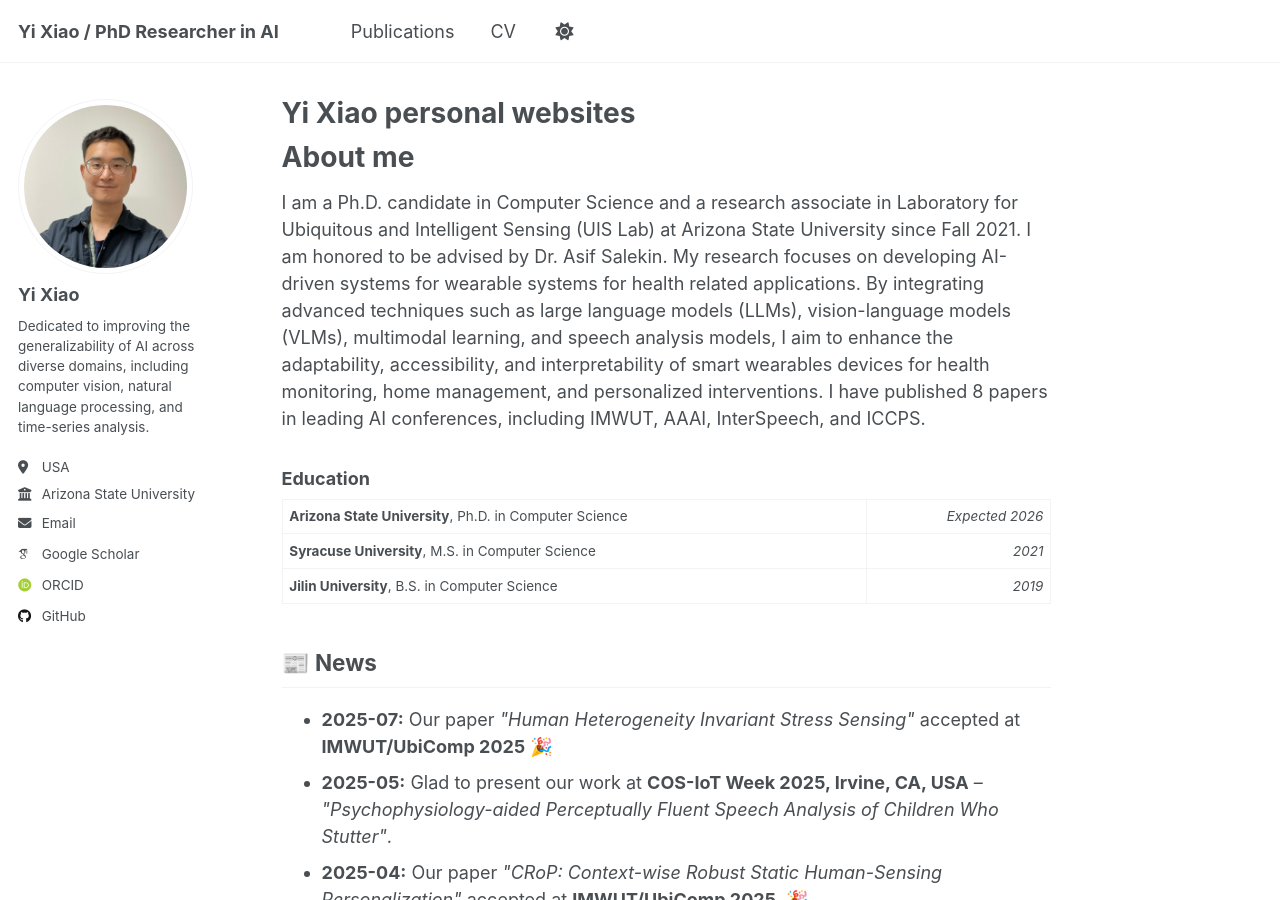
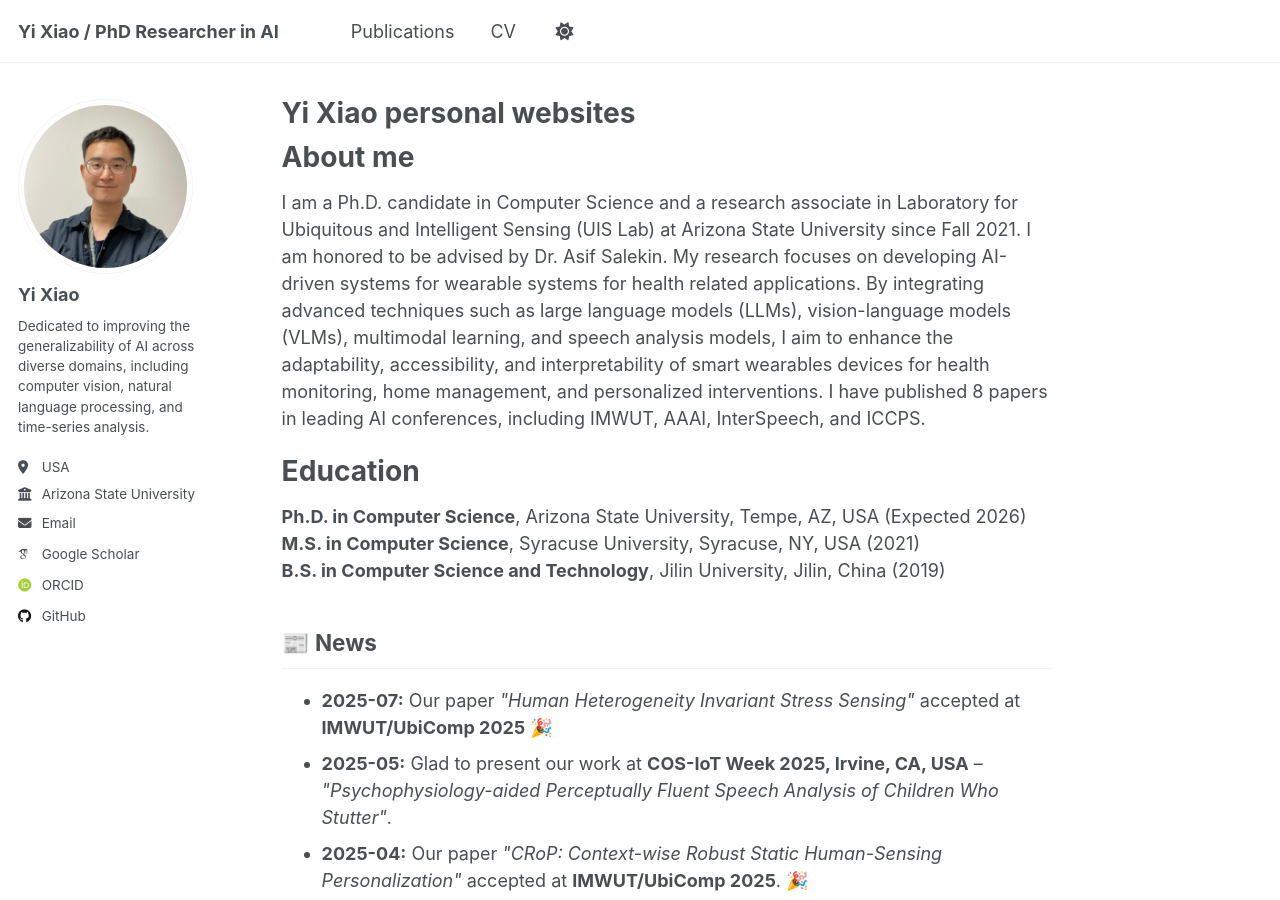
Before and after one commit to yxiao54/yxiao54.github.io, a Jekyll site: the page built from _pages/about.md, in a window 1280 px wide and 900 px high. Built offline with Jekyll 4.4.1, drawn with Linux system fonts in a browser that asks for light colours; some web fonts are replaced; a script that is not in the unit is left out.

Commit message:
Update about.md

```diff
--- a/_pages/about.md
+++ b/_pages/about.md
@@ -12,23 +12,11 @@ About me
 ======
 I am a Ph.D. candidate in Computer Science and a research associate in Laboratory for Ubiquitous and Intelligent Sensing (UIS Lab) at Arizona State University since Fall 2021. I am honored to be advised by Dr. Asif Salekin. My research focuses on developing AI-driven systems for wearable systems for health related applications. By integrating advanced techniques such as large language models (LLMs), vision-language models (VLMs), multimodal learning, and speech analysis models, I aim to enhance the adaptability, accessibility, and interpretability of smart wearables devices for health monitoring, home management, and personalized interventions. I have published 8 papers in leading AI conferences, including IMWUT, AAAI, InterSpeech, and ICCPS.
 
-
-### Education
-
-<table>
-  <tr>
-    <td><strong>Arizona State University</strong>, Ph.D. in Computer Science</td>
-    <td align="right"><em>Expected 2026</em></td>
-  </tr>
-  <tr>
-    <td><strong>Syracuse University</strong>, M.S. in Computer Science</td>
-    <td align="right"><em>2021</em></td>
-  </tr>
-  <tr>
-    <td><strong>Jilin University</strong>, B.S. in Computer Science</td>
-    <td align="right"><em>2019</em></td>
-  </tr>
-</table>
+Education
+======
+**Ph.D. in Computer Science**, Arizona State University, Tempe, AZ, USA (Expected 2026)
+**M.S. in Computer Science**, Syracuse University, Syracuse, NY, USA (2021)
+**B.S. in Computer Science and Technology**, Jilin University, Jilin, China (2019)
 
 
 <h2>📰 News</h2>
```
